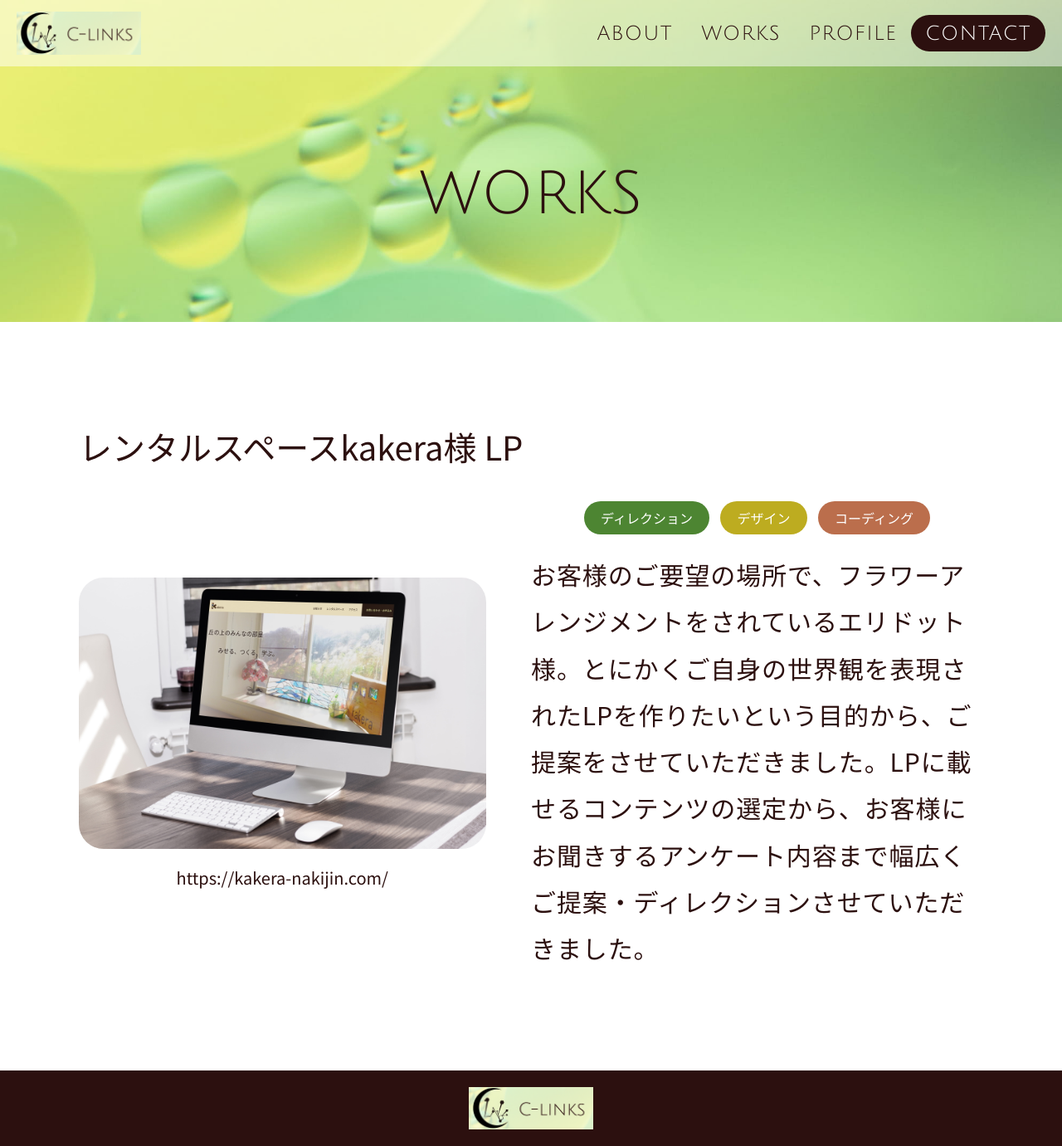
After one commit to chitose333/portfolio, a PHP site: page /works.html in a window 1280 px wide. The commit adds this page. Shown: the whole page at 83% size. Run offline with PHP 8.4, Linux system fonts and the light colour scheme; some libraries are stand-ins or nearby versions.

Commit message:
下層worksページ作成

```diff
--- a/css/styles.css
+++ b/css/styles.css
@@ -1028,8 +1028,200 @@ pc-nav
   }
 }
 
+.works-flow {
+  font-size: 16px;
+  font-size: 1rem;
+  padding: 8px 20px;
+  padding: 0.5rem 1.25rem;
+  color: #fff;
+  border-radius: 1.875rem;
+  display: inline-block;
+  margin-top: 6px;
+  margin-top: 0.375rem;
+}
+@media screen and (max-width: 767px) {
+  .works-flow {
+    font-size: 0.75rem;
+    padding: 0.5rem 0.9375rem;
+  }
+}
+
+.works-flow:not(:first-child) {
+  margin-left: 10px;
+  margin-left: 0.625rem;
+}
+
+.works-flow.-direction {
+  background-color: #4D8532;
+}
+
+.works-flow.-design {
+  background-color: #BDAC20;
+}
+
+.works-flow.-cording {
+  background-color: #BB6E4C;
+}
+
+.works-flow.-wp {
+  background-color: #3E5298;
+}
+
 .works__inner {
   max-width: 1200px;
   max-width: 75rem;
 }
+
+.workspage-item__title {
+  font-weight: 400;
+  font-size: 40px;
+  font-size: 2.5rem;
+}
+@media screen and (max-width: 767px) {
+  .workspage-item__title {
+    font-size: 1.25rem;
+    text-align: center;
+  }
+}
+
+.workspage-item__link {
+  width: 100%;
+  display: block;
+  margin-top: 30px;
+  margin-top: 1.875rem;
+}
+
+.workspage-item__container {
+  display: -webkit-box;
+  display: -ms-flexbox;
+  display: flex;
+  -webkit-box-pack: justify;
+      -ms-flex-pack: justify;
+          justify-content: space-between;
+  -webkit-box-align: center;
+      -ms-flex-align: center;
+          align-items: center;
+}
+@media screen and (max-width: 767px) {
+  .workspage-item__container {
+    display: block;
+  }
+}
+@media screen and (max-width: 1023px) {
+  .workspage-item__container {
+    display: block;
+  }
+}
+
+.workspage-item__left {
+  width: 45%;
+}
+@media screen and (max-width: 767px) {
+  .workspage-item__left {
+    width: 100%;
+    margin-bottom: 1.25rem;
+  }
+}
+@media screen and (max-width: 1023px) {
+  .workspage-item__left {
+    width: 100%;
+    margin-bottom: 1.25rem;
+  }
+}
+
+.workspage-item__img {
+  border-radius: 1.875rem;
+  -o-object-fit: cover;
+     object-fit: cover;
+}
+
+.workspage-item__url {
+  font-size: 20px;
+  font-size: 1.25rem;
+  text-align: center;
+  margin-top: 20px;
+  margin-top: 1.25rem;
+}
+@media screen and (max-width: 767px) {
+  .workspage-item__url {
+    font-size: 1rem;
+  }
+}
+
+.workspage-item__right {
+  width: 50%;
+}
+@media screen and (max-width: 767px) {
+  .workspage-item__right {
+    width: 100%;
+  }
+}
+@media screen and (max-width: 1023px) {
+  .workspage-item__right {
+    width: 100%;
+  }
+}
+
+.workspage-item__flows {
+  text-align: center;
+}
+
+.workspage__text {
+  font-size: 30px;
+  font-size: 1.875rem;
+  line-height: 1.875;
+  letter-spacing: 0.03em;
+  margin-top: 20px;
+  margin-top: 1.25rem;
+}
+@media screen and (max-width: 767px) {
+  .workspage__text {
+    font-size: 1.125rem;
+  }
+}
+
+.workspage-view {
+  width: 100%;
+  background-image: url(../images/pc/works-FV.jpg);
+  background-repeat: no-repeat;
+  background-position: center center;
+  background-size: cover;
+  padding-top: 80px;
+  padding-top: 5rem;
+}
+.workspage-view__title {
+  font-family: Julius Sans One, sans-serif;
+  font-size: 72px;
+  font-size: 4.5rem;
+  font-weight: 300;
+  display: block;
+  padding: 100px;
+  padding: 6.25rem;
+  text-align: center;
+}
+@media screen and (max-width: 767px) {
+  .workspage-view__title {
+    font-size: 2.625rem;
+    padding: 2.5rem;
+  }
+}
+
+.workspage__inner {
+  padding-top: 120px;
+  padding-top: 7.5rem;
+  padding-bottom: 120px;
+  padding-bottom: 7.5rem;
+  padding-left: 95px;
+  padding-left: 5.9375rem;
+  padding-right: 95px;
+  padding-right: 5.9375rem;
+}
+@media screen and (max-width: 767px) {
+  .workspage__inner {
+    padding-top: 3.75rem;
+    padding-right: 1.25rem;
+    padding-left: 1.25rem;
+    padding-bottom: 3.75rem;
+  }
+}
 /*# sourceMappingURL=styles.css.map */
--- /dev/null
+++ b/src/sass/module/_works-flow.scss
@@ -0,0 +1,36 @@
+@use 'global' as *;
+
+.works-flow {
+  font-size: rem(16);
+  padding: rem(8) rem(20);
+  color: $white;
+  border-radius: rem(30);
+  display: inline-block;
+  margin-top: rem(6);
+
+  @include mq('md'){
+    font-size: rem(12);
+    padding: rem(8) rem(15);
+  }
+
+}
+
+.works-flow:not(:first-child) {
+  margin-left: rem(10);
+}
+
+.works-flow.-direction {
+  background-color: #4D8532;
+}
+
+.works-flow.-design {
+  background-color: #BDAC20;
+}
+
+.works-flow.-cording {
+  background-color: #BB6E4C;
+}
+
+.works-flow.-wp {
+  background-color: #3E5298;
+}
--- /dev/null
+++ b/src/sass/module/_workspage-item.scss
@@ -0,0 +1,91 @@
+@use 'global' as *;
+
+
+.workspage-item__title {
+  font-weight: $normal;
+  font-size: rem(40);
+
+  @include mq('md'){
+    font-size: rem(20);
+    text-align: center;
+  }
+}
+
+.workspage-item__link {
+  width: 100%;
+  display: block;
+  margin-top: rem(30);
+}
+
+.workspage-item__container {
+  display: flex;
+  justify-content: space-between;
+  align-items: center;
+
+  @include mq('md'){
+    display: block;
+  }
+
+  @include mq('lg'){
+    display: block;
+  }
+}
+
+.workspage-item__left {
+  width: 45%;
+
+  @include mq('md'){
+    width: 100%;
+    margin-bottom: rem(20);
+  }
+
+  @include mq('lg'){
+    width: 100%;
+    margin-bottom: rem(20);
+  }
+
+}
+
+.workspage-item__img {
+  border-radius: rem(30);
+  object-fit: cover;
+}
+
+.workspage-item__url {
+  font-size: rem(20);
+  text-align: center;
+  margin-top: rem(20);
+
+  @include mq('md'){
+    font-size: rem(16);
+  }
+}
+
+.workspage-item__right {
+  width: 50%;
+
+  @include mq('md'){
+    width: 100%;
+  }
+
+  @include mq('lg'){
+    width: 100%;
+  }
+}
+
+.workspage-item__flows {
+  // display: flex;
+  // justify-content: space-between;
+  text-align: center;
+}
+
+.workspage__text {
+  font-size: rem(30);
+  line-height: 1.875;
+  letter-spacing: 0.03em;
+  margin-top: rem(20);
+
+  @include mq('md'){
+    font-size: rem(18);
+  }
+}
--- /dev/null
+++ b/src/sass/module/_workspage-view.scss
@@ -0,0 +1,34 @@
+@use 'global' as *;
+
+.workspage-view {
+  width: 100%;
+  // height: rem(300);
+  background-image: url(../images/pc/works-FV.jpg);
+  background-repeat: no-repeat;
+  background-position: center center;
+  background-size: cover;
+  padding-top: rem(80);
+
+  @include mq('md'){
+
+  }
+}
+
+.workspage-view__title {
+  font-family: $second-font-family;
+  font-size: rem(72);
+  font-weight: $regular;
+  display: block;
+  padding: rem(100);
+  text-align: center;
+  // position: absolute;
+  // top: 50%;
+  // transform: translateY(-50%);
+  // left: 50%;
+  // transform: translateX(-50%);
+
+  @include mq('md'){
+    font-size: rem(42);
+    padding: rem(40);
+  }
+}
--- /dev/null
+++ b/src/sass/module/_workspage.scss
@@ -0,0 +1,15 @@
+@use 'global' as *;
+
+.workspage__inner {
+  padding-top: rem(120);
+  padding-bottom: rem(120);
+  padding-left: rem(95);
+  padding-right: rem(95);
+
+  @include mq('md'){
+    padding-top: rem(60);
+    padding-right: rem(20);
+    padding-left: rem(20);
+    padding-bottom: rem(60);
+  }
+}
--- /dev/null
+++ b/works.html
@@ -0,0 +1,120 @@
+<!DOCTYPE html>
+<html lang="ja">
+<head>
+  <meta charset="UTF-8" />
+  <meta name="viewport" content="width=device-width,initial-scale=1.0" />
+  <meta name="format-detection" content="telephone=no" />
+  <!-- meta情報 -->
+  <title>My Portfolio</title>
+  <meta name="description" content="" />
+  <meta name="keywords" content="" />
+  <!-- ogp -->
+  <meta property="og:title" content="" />
+  <meta property="og:type" content="" />
+  <meta property="og:url" content="" />
+  <meta property="og:image" content="" />
+  <meta property="og:site_name" content="" />
+  <meta property="og:description" content="" />
+  <!-- ファビコン -->
+  <link rel="”icon”" href="" />
+  <!--google fonts-->
+  <link rel="preconnect" href="https://fonts.googleapis.com">
+  <link rel="preconnect" href="https://fonts.gstatic.com" crossorigin>
+  <link href="https://fonts.googleapis.com/css2?family=Julius+Sans+One&family=Noto+Sans+JP:wght@300;400;500&display=swap" rel="stylesheet">
+  <!--Swiper-->
+  <link
+  rel="stylesheet"
+  href="https://unpkg.com/swiper@7/swiper-bundle.min.css"/>
+  <!-- css -->
+  <link rel="stylesheet" href="./css/styles.css">
+  <!-- JavaScript -->
+  <script src="https://code.jquery.com/jquery-3.6.0.js"></script>
+  <!--Adobe Fonts-->
+  <script>
+    (function(d) {
+      var config = {
+        kitId: 'nyt0uih',
+        scriptTimeout: 3000,
+        async: true
+      },
+      h=d.documentElement,t=setTimeout(function(){h.className=h.className.replace(/\bwf-loading\b/g,"")+" wf-inactive";},config.scriptTimeout),tk=d.createElement("script"),f=false,s=d.getElementsByTagName("script")[0],a;h.className+=" wf-loading";tk.src='https://use.typekit.net/'+config.kitId+'.js';tk.async=true;tk.onload=tk.onreadystatechange=function(){a=this.readyState;if(f||a&&a!="complete"&&a!="loaded")return;f=true;clearTimeout(t);try{Typekit.load(config)}catch(e){}};s.parentNode.insertBefore(tk,s)
+    })(document);
+  </script>
+  <!--Swiper-->
+  <script src="https://unpkg.com/swiper@7/swiper-bundle.min.js"></script>
+  <!--My script-->
+  <script defer src="./js/script.js"></script>
+</head>
+  <header class="header">
+    <div class="header__inner inner">
+      <div class="header__left">
+        <a class="header__logo" href="#">
+          <img src="./images/common/logo.png" alt="ロゴ">
+        </a>
+      </div>
+      <a id="MenuButton" href="#" class="sp-header__drawer hamburger js-drawer-open">
+        <span></span>
+        <span></span>
+        <span></span>
+      </a>
+      <nav class="header__drawer drawer-menu">
+        <ul class="drawer-menu__items">
+          <li class="drawer-menu__item"><a href="#about">ABOUT</a></li>
+          <li class="drawer-menu__item"><a href="#works">WORKS</a></li>
+          <li class="drawer-menu__item"><a href="#profile">PROFILE</a></li>
+          <li class="drawer-menu__item"><a href="#contact">CONTACT</a></li>
+        </ul>
+      </nav>
+      <nav class="header__nav pc-nav">
+        <ul class="pc-nav__items">
+          <li class="pc-nav__item"><a href="#about">ABOUT</a></li>
+          <li class="pc-nav__item"><a href="#works">WORKS</a></li>
+          <li class="pc-nav__item"><a href="#profile">PROFILE</a></li>
+          <li class="pc-nav__item--contact"><a href="#contact">CONTACT</a></li>
+        </ul>
+      </nav>
+    </div>
+    <!-- /.header__inner -->
+  </header>
+  <!-- /.header -->
+  <div class="workspage-view">
+    <h1 class="workspage-view__title">WORKS</h1>
+  </div>
+  <!-- /.workspage-view -->
+  <div class="workspage__inner inner">
+    <div class="workspage__item workspage-item">
+      <h2 class="workspage-item__title">レンタルスペースkakera様 LP</h2>
+      <a href="" class="workspage-item__link">
+        <div class="workspage-item__container">
+          <div class="workspage-item__left">
+            <img class="workspage-item__img" src="./images/common/works2.jpg" alt="実績１">
+            <p class="workspage-item__url">https://kakera-nakijin.com/</p>
+          </div>
+          <div class="workspage-item__right">
+            <div class="workspage-item__flows">
+              <p class="works-flow -direction">ディレクション</p>
+              <p class="works-flow -design">デザイン</p>
+              <p class="works-flow -cording">コーディング</p>
+              <!-- <p class="works-flow -wp">WordPress化</p> -->
+            </div>
+            <!-- /.workspage-item__flows-->
+            <p class="workspage__text">
+              お客様のご要望の場所で、フラワーアレンジメントをされているエリドット様。とにかくご自身の世界観を表現されたLPを作りたいという目的から、ご提案をさせていただきました。LPに載せるコンテンツの選定から、お客様にお聞きするアンケート内容まで幅広くご提案・ディレクションさせていただきました。
+            </p>
+          </div>
+        </div>
+        <!-- /.workspage-item__container -->
+      </a>
+      <!-- /.workspage-item__link -->
+    </div>
+    <!-- /.workspage__item -->
+  </div>
+  <!-- /.workspage__inner -->
+  <footer class="footer">
+    <div class="footer__logo">
+      <img src="./images/common/logo.png" alt="ロゴ">
+    </div>
+  </footer>
+  <!-- /.footer -->
+</body>
+</html>
```
Also changed, not shown: images/pc/works-FV.jpg (added), images/sp/works-FV.jpg (added), src/images/pc/works-FV.jpg (added), src/images/sp/works-FV.jpg (added), 1 other file.
